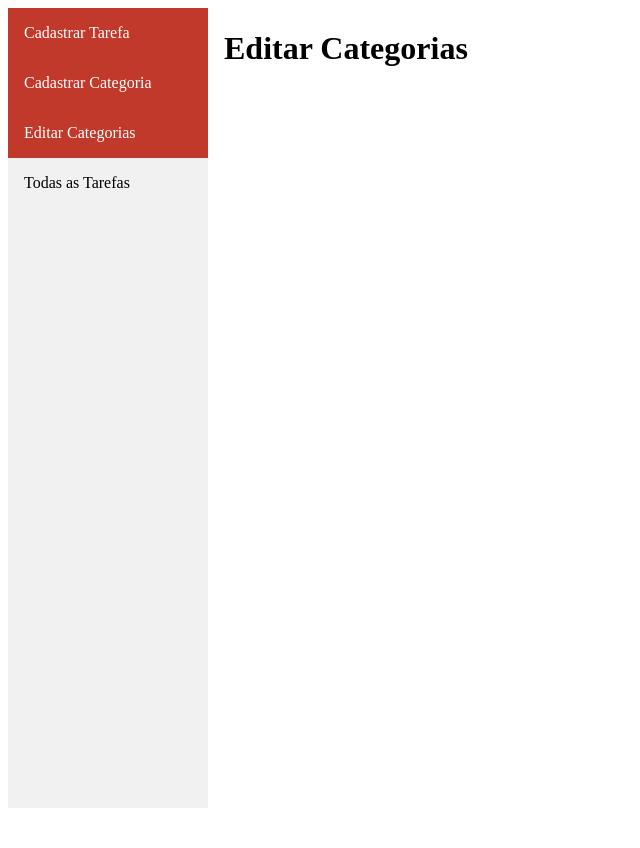
After one commit to diegolinkk/to-do-django, a Django app: page /categoria/listar in a window 1280 px wide. The commit adds this page. Shown: the top 848 px of the page, without its empty margins (0-640 px from the left). Run offline with Django 3.2, Linux system fonts and the light colour scheme; data that the repository does not hold is empty; some libraries are stand-ins or nearby versions.

Commit message:
listando e excluindo categorias - pendente so editar

```diff
--- a/todo/static/todo/teste.css
+++ b/todo/static/todo/teste.css
@@ -47,7 +47,7 @@ li small{
 
 }
 
-#cadastrar-tarefa,  #cadastrar-categoria {
+#cadastrar-tarefa,  #cadastrar-categoria, #editar-categorias {
     background-color: #c0392b;
     color: white;
 }
--- a/todo/templates/todo/base.html
+++ b/todo/templates/todo/base.html
@@ -20,6 +20,7 @@
     <div class="sidebar">
         <a href="{% url 'cadastrar_tarefa' %}" id="cadastrar-tarefa"> Cadastrar Tarefa</a>
         <a href="{% url 'cadastrar_categoria' %}" id="cadastrar-categoria"> Cadastrar Categoria</a>
+        <a href="{% url 'listar_categorias' %}" id="editar-categorias"> Editar Categorias </a>
         <a href="{% url 'tarefas_por_categoria' 0 %}"> Todas as Tarefas </a>
         {% for categoria in categorias %}
             <a href="{% url 'tarefas_por_categoria' categoria.id %}"> {{categoria.nome}}</a>
--- /dev/null
+++ b/todo/templates/todo/listar_categorias.html
@@ -0,0 +1,18 @@
+{% extends 'todo/base.html' %}
+{% block conteudo %}
+{% load static %}
+
+    <h1> Editar Categorias</h1>
+    <ul>
+        {% for categoria in categorias %}
+            <li>{{ categoria }}
+                <a href="editar" class="fa fa-edit"></a>
+                <a href="{% url 'excluir_categoria' categoria.id %}" class="fa fa-trash link-deletar"></a>
+
+            </li>
+        {% endfor %}
+    </ul>
+
+    <script src="{% static 'todo/confirmar_deletar.js' %}"></script>
+
+{% endblock conteudo %}
--- a/todo/templates/todo/tarefas.html
+++ b/todo/templates/todo/tarefas.html
@@ -1,4 +1,5 @@
 {% extends 'todo/base.html' %}
+{% load static %}
 
 {% block conteudo %}
     <ul>
@@ -11,5 +12,5 @@
         {% endfor %}
     </ul>
 
-    <script src="../../static/todo/deletar_tarefas.js"></script>
+    <script src="{% static 'todo/confirmar_deletar.js' %}"></script>
 {% endblock conteudo %}
--- a/todo/urls.py
+++ b/todo/urls.py
@@ -12,4 +12,6 @@ urlpatterns = [
 
     #categorias
     path('categoria/cadastrar/',views.cadastrar_categoria,name='cadastrar_categoria'),
+    path('categoria/listar', views.listar_categorias, name='listar_categorias'),
+    path('categoria/excluir/<int:categoria_id>/',views.excluir_categoria, name='excluir_categoria'),
  ]
--- a/todo/views.py
+++ b/todo/views.py
@@ -75,3 +75,11 @@ def editar_tarefa(request,tarefa_id):
     #se não for post, carrefa o form a partir da tarefa e manda renderizar
     form = TarefaForm(instance=tarefa)
     return render(request,'todo/editar_tarefa.html',{'form': form,'categoria':carregar_categorias()})
+
+def listar_categorias(request):
+    return render(request,'todo/listar_categorias.html', {'categorias': carregar_categorias()})
+
+def excluir_categoria(request, categoria_id):
+    categoria = Categoria.objects.get(id=categoria_id)
+    categoria.delete()
+    return redirect('listar_categorias')
```
Also changed, not shown: observacoes.txt (+16 -2 lines), todo/static/todo/confirmar_deletar.js (renamed from todo/static/todo/deletar_tarefas.js).
